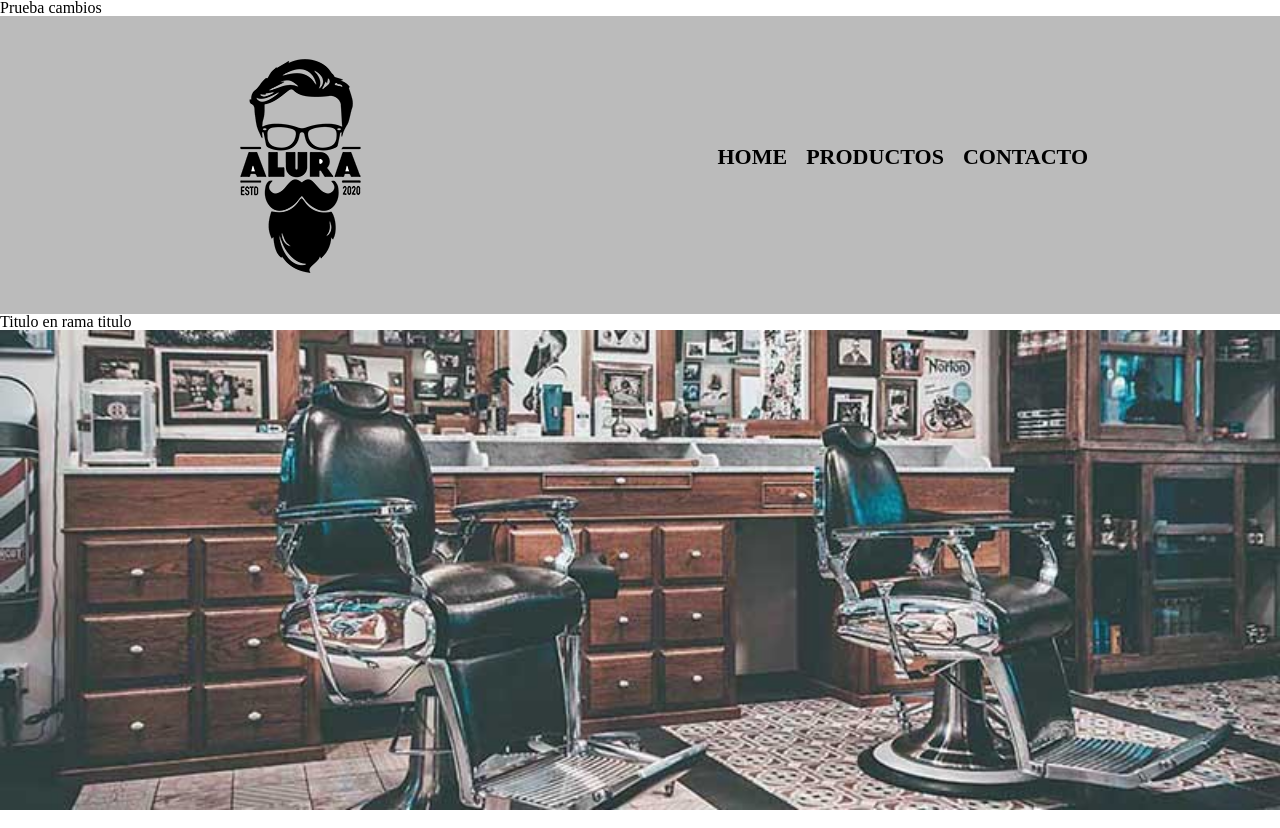
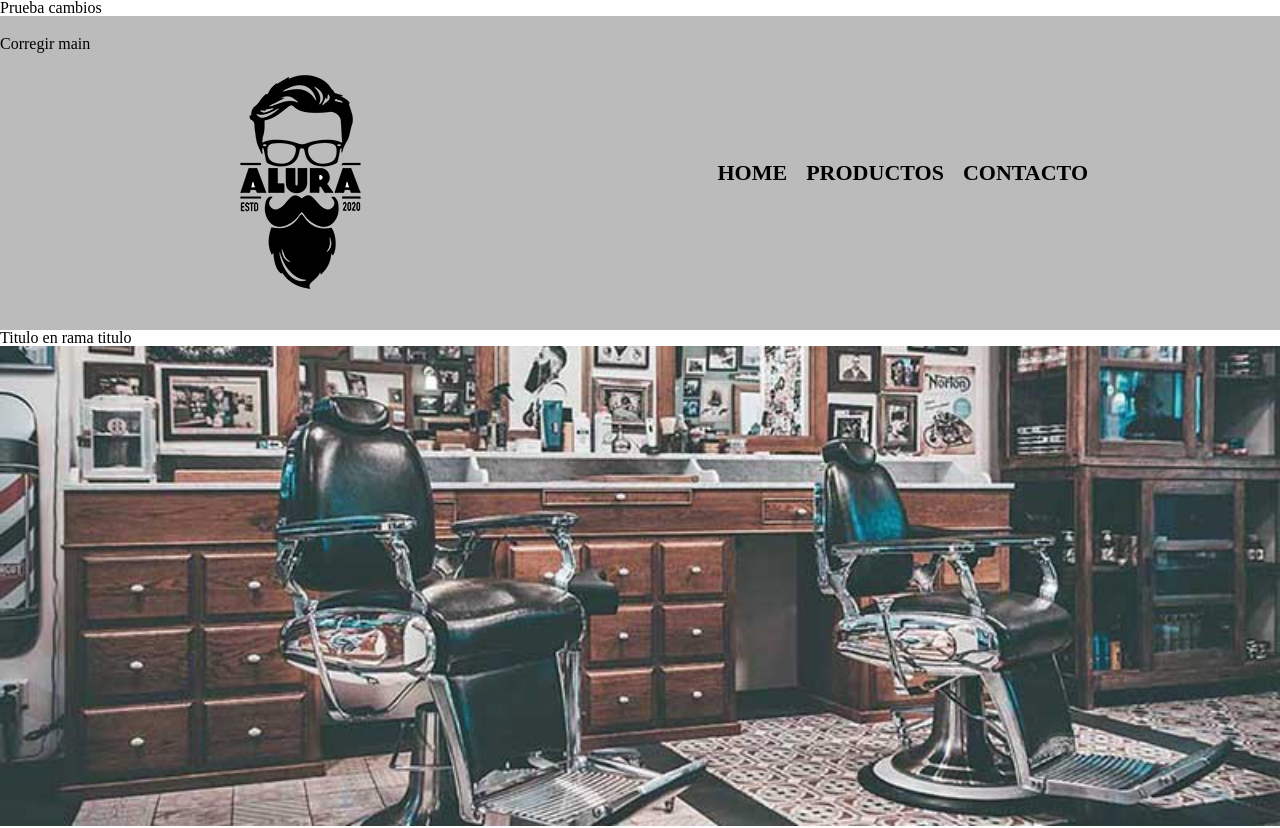
Before and after one commit to AxelCar20/barberia-alura, a plain HTML site: page index.html in a window 1280 px wide. Shown: the top 828 px of the page. Drawn offline with Linux system fonts and the light colour scheme; a web font is replaced by a local one.

Commit message:
se corrige titulo

```diff
--- a/index.html
+++ b/index.html
@@ -15,6 +15,7 @@
 <body>
     <h1>Prueba cambios</h1>
     <header>
+        <h1>Corregir main</h1>
         <div class="contenedorEncabezado">
             <h1><img class="imgLogo" src="imagenes/logo.png" alt="Logo de la barbería"></h1>
 
```
